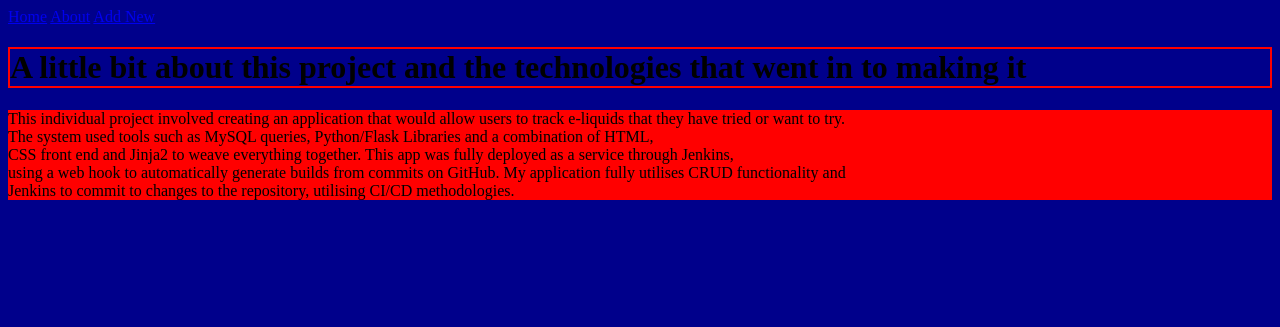
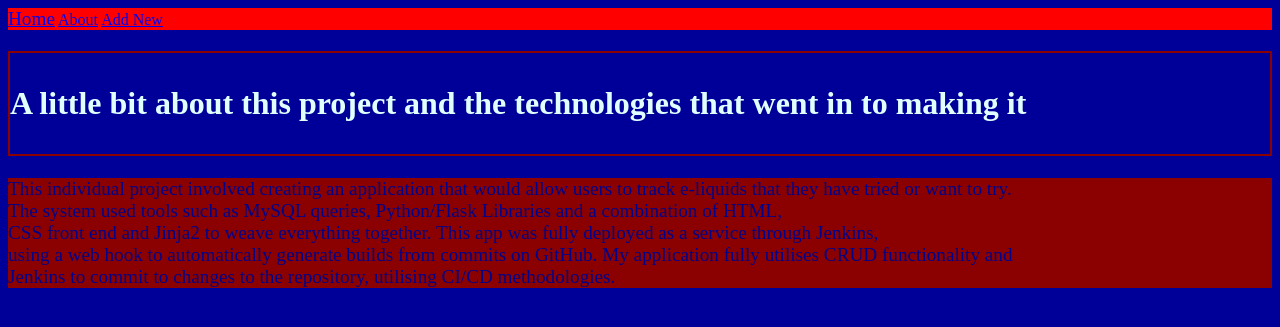
Before and after one commit to Robert-Siberry/E-Liquid_Tracker, a Flask app: page /about in a window 1280 px wide. Shown: the top 327 px of the page. Run offline with Flask 2, Linux system fonts and the light colour scheme; parts of the project's set-up code (start-up, migrations or seed data) failed here and were passed over.

Commit message:
Home page styling updated, about page styling issues updated, still needs work.

```diff
--- a/templates/about.html
+++ b/templates/about.html
@@ -1,11 +1,15 @@
 {% extends "layout.html" %}
 
 {% block body_content %}
-<h1 style="border:2px solid red;">
+<h1 style="border:2px solid darkred;">
+        <p style="color: lightcyan">
             A little bit about this project and the technologies that went in to making it
+        </p>
 </h1>
-    <body style="background-color: darkblue">
-        <div style="background-color: red;">
+    <body style="background-color: #000099">
+        <div style="background-color: darkred;">
+            <div style="color: darkblue">
+                <p style="font-size: larger">
                     This individual project involved creating an application that would allow users to track e-liquids that they have tried or want to try.
                     <br>
                     The system used tools such as MySQL queries, Python/Flask Libraries and a combination of HTML,
@@ -15,6 +19,8 @@
                     using a web hook to automatically generate builds from commits on GitHub. My application fully utilises CRUD functionality and
                     <br>
                     Jenkins to commit to changes to the repository, utilising CI/CD methodologies.
+                </p>
+            </div>
         </div>
     </body>
 {% endblock %}
--- a/templates/homepage.html
+++ b/templates/homepage.html
@@ -2,7 +2,7 @@
 
 {% block body_content %}
     <h1 style="background-color: darkblue">
-        <p style="color: red">
+        <p style="color: darkred">
             <b>E-Liquid Tracker Homepage</b>
         </p>
     </h1>
--- a/templates/layout.html
+++ b/templates/layout.html
@@ -9,8 +9,8 @@
     {% endif %}
 </head>
 <body>
-    <div class="navbar", style="background-color: red,">
-        <a href="{{ url_for('home') }}">Home</a>
+    <div class="navbar", style="background-color: red">
+        <a style="font-size: larger", href={{ url_for('home') }}>Home</a>
         <a href="{{ url_for('about') }}">About</a>
         <a href="{{ url_for('add') }}">Add New</a>
     </div>
```
Lines whose indentation alone changed are shown as unchanged.
